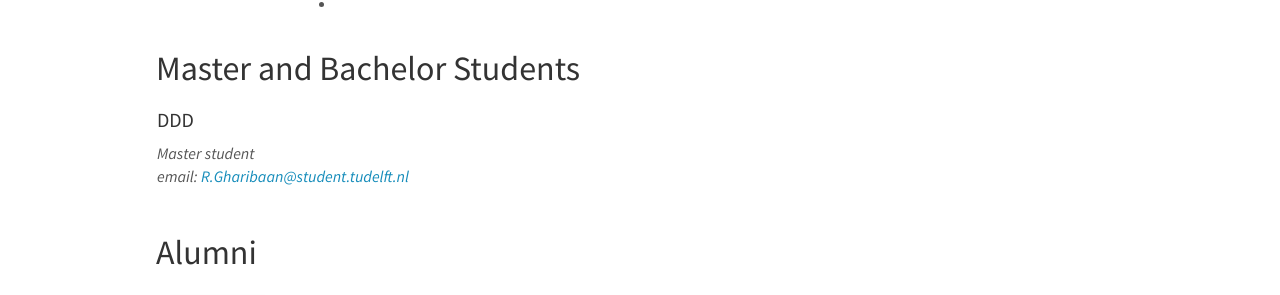
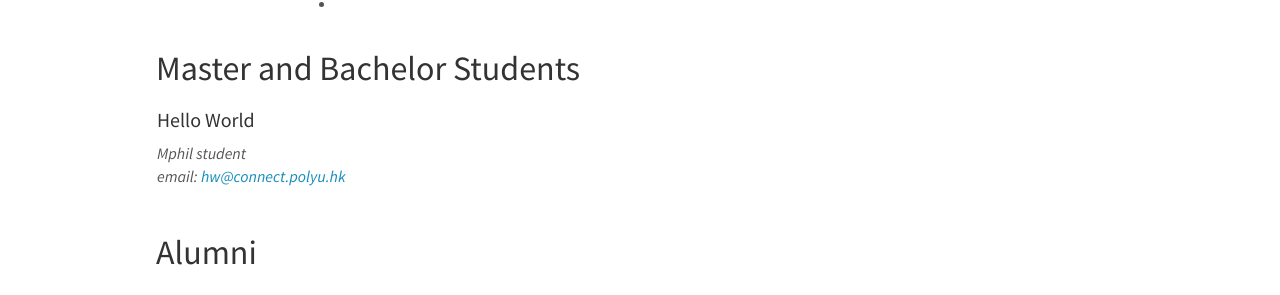
Before and after one commit to Boyang--Li/boyang--li.github.io, a Jekyll site: the page built from _pages/team.md, in a window 1280 px wide and 900 px high, scrolled down 391 px. Shown: the part 153-448 px from the top of the window. Built offline with Jekyll 4.4.1, drawn with Linux system fonts in a browser that asks for light colours; nearby versions of some CDN libraries.

Commit message:
Update students.yml

```diff
--- a/_data/students.yml
+++ b/_data/students.yml
@@ -8,9 +8,9 @@
 #  education3:
 #  education4:
 
-- name: DDD
+- name: Hello World
   photo: rock.jpg
-  info: Master student
-  email: R.Gharibaan@student.tudelft.nl
+  info: Mphil student
+  email: hw@connect.polyu.hk
   number_educ: 0
   education1:
```
